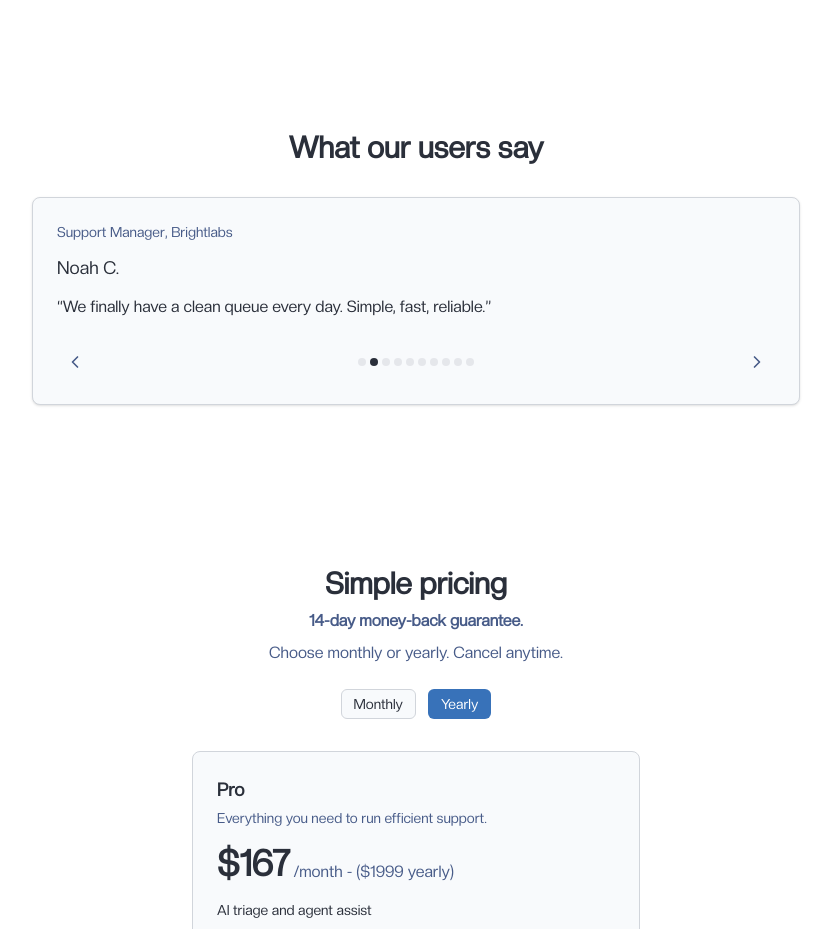
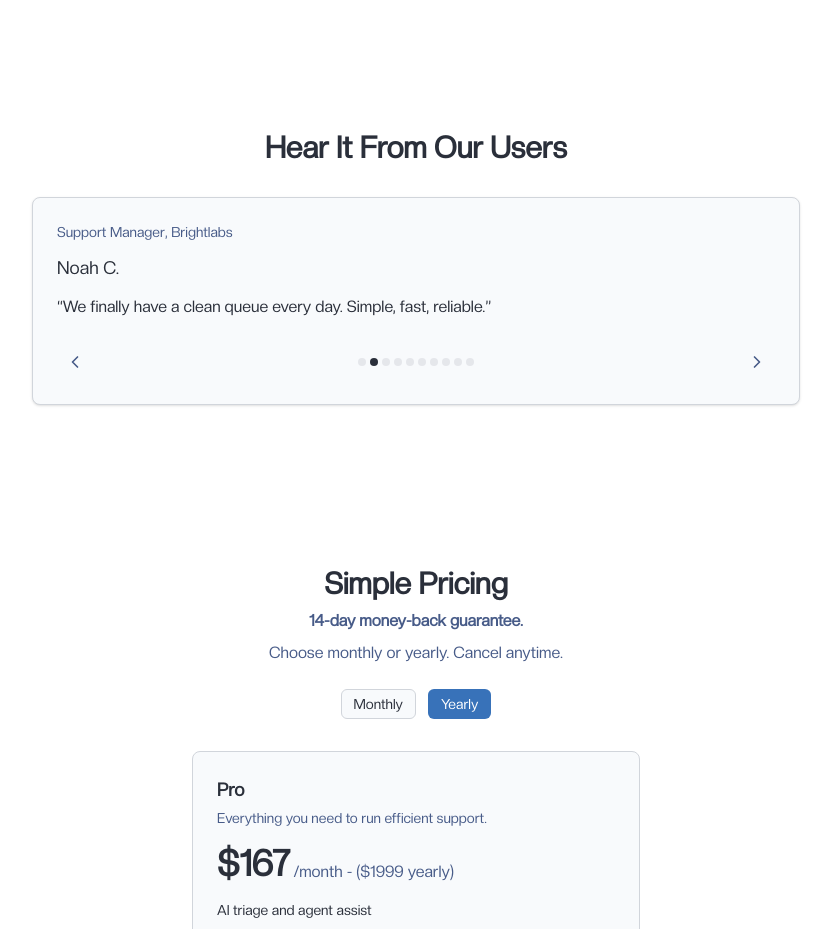
Before and after one commit to matiiimat/cs-appv1, a Next.js app: page / in a window 1280 px wide. Shown: the part 1340-2269 px from the top of the page, without its empty margins (224-1055 px from the left). Built offline with nearby package versions, Linux system fonts and the light colour scheme.

Commit message:
Landing Page Streamlining + Added Resize Inbox

```diff
--- a/app/page.tsx
+++ b/app/page.tsx
@@ -134,7 +134,7 @@ export default function Home() {
   {/* Users Opinion */}
   <section id="testimonials" className="container mx-auto px-4 py-16 md:py-20">
     <div className="mx-auto max-w-2xl text-center">
-      <h2 className="text-2xl md:text-3xl font-semibold">What our users say</h2>
+      <h2 className="text-2xl md:text-3xl font-semibold">Hear It From Our Users</h2>
     </div>
     <div className="mt-8">
       {/* Lightweight carousel with 10 placeholder opinions */}
@@ -146,7 +146,7 @@ export default function Home() {
       {/* Pricing */}
       <section id="pricing" className="container mx-auto px-4 py-16 md:py-20">
         <div className="mx-auto max-w-2xl text-center">
-          <h2 className="text-2xl md:text-3xl font-semibold">Simple pricing</h2>
+          <h2 className="text-2xl md:text-3xl font-semibold">Simple Pricing</h2>
           <p className="mt-2 text-muted-foreground font-bold">14-day money-back guarantee.</p>
           <p className="mt-2 text-muted-foreground">Choose monthly or yearly. Cancel anytime.</p>
         </div>
--- a/components/detailed-review-interface.tsx
+++ b/components/detailed-review-interface.tsx
@@ -432,10 +432,10 @@ Output requirements:
           </div>
         </div>
 
-        <div className="w-2/4 flex flex-col gap-4 min-h-0">
+        <div className="w-2/4 flex flex-col gap-4 min-h-0 overflow-y-auto">
           {selectedMessage && (
             <>
-              <div className="flex-[2] bg-card rounded-lg shadow-md">
+              <div className="flex-none bg-card rounded-lg shadow-md max-h-[50%] overflow-hidden">
                 <div className="pb-3 p-6">
                   <div className="flex items-center justify-between">
                     <h3 className="text-sm font-semibold">Customer Question</h3>
@@ -465,7 +465,7 @@ Output requirements:
                 </div>
               </div>
 
-              <div className="flex-1 bg-card rounded-lg shadow-md flex flex-col min-h-0">
+              <div className="flex-none bg-card rounded-lg shadow-md flex flex-col">
                 <div className="pb-3 p-6">
                   <h3 className="text-sm font-semibold">Draft Reply</h3>
                 </div>
@@ -475,7 +475,7 @@ Output requirements:
                     value={replyText}
                     onChange={(e) => setReplyText(e.target.value)}
                     rows={10}
-                    className="flex-1 resize-none"
+                    className="min-h-[240px] max-h-none resize-y"
                   />
                   <div className="flex gap-2">
                     <Button onClick={handleApprove} className="w-full">
```
